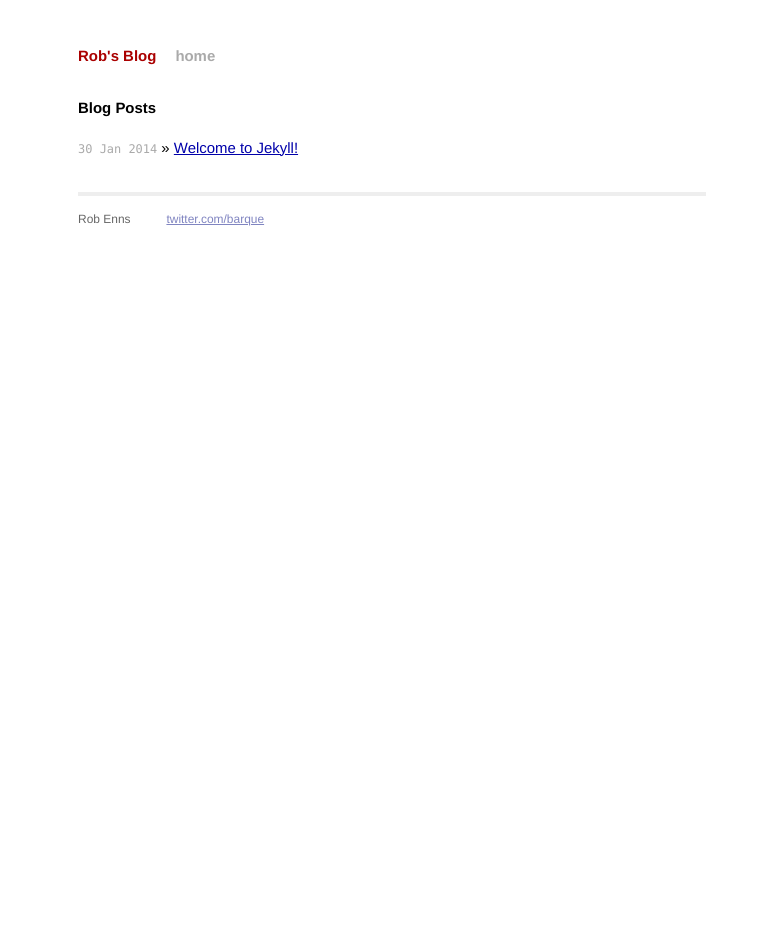
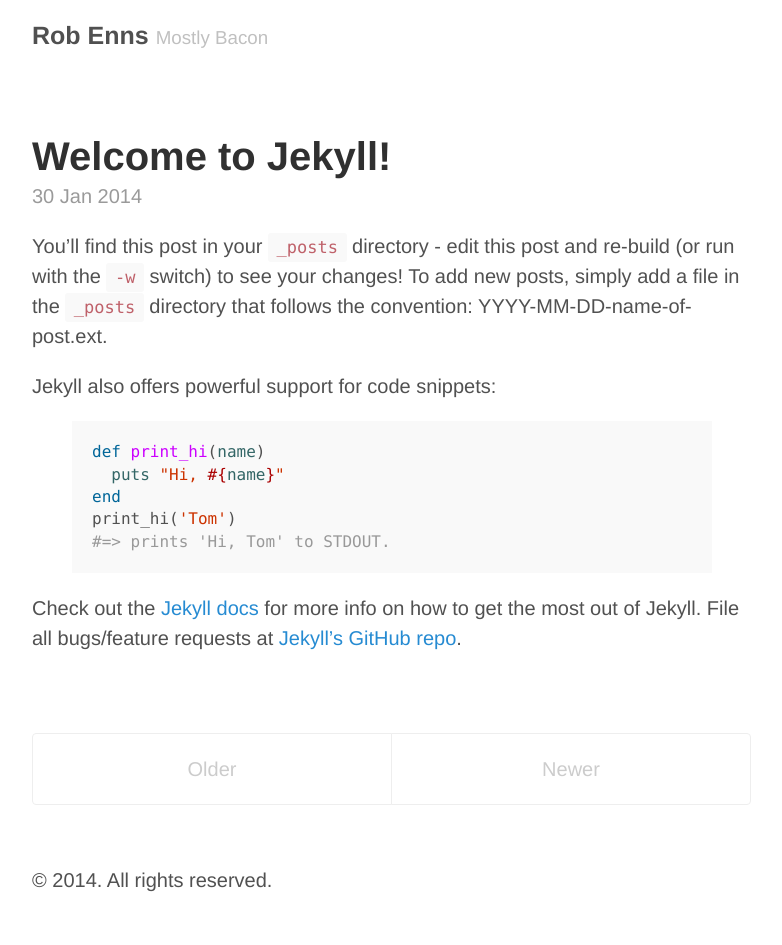
Before and after one commit to rpe/rpe.github.io, a Jekyll site: the page built from index.html, in a window 1280 px wide. Shown: the whole page, without its empty margins (248-1030 px from the left). Built offline with Jekyll 4.4.1, drawn with Linux system fonts in a browser that asks for light colours; Markdown is read by kramdown in place of the engine named in the settings; the list of posts is cut into pages by our own code; after the commit the page ends 915 px from its top, so only the background shows below that.

Commit message:
Integrate Poole.

```diff
--- a/_config.yml
+++ b/_config.yml
@@ -1,3 +1,24 @@
 name: Rob's Blog
 markdown: redcarpet
 pygments: true
+
+# Permalinks
+permalink:        pretty
+
+# Setup
+title:            'Rob Enns'
+tagline:          'Mostly Bacon'
+description:      ''
+url:              http://rpe.me
+
+author:
+  name:           'Rob Enns'
+  url:            https://twitter.com/barque
+
+paginate:         1
+
+# Custom vars
+version:          1.0.0
+
+github:
+  repo:           https://github.com/rpe/rpe.github.io
--- /dev/null
+++ b/_includes/head.html
@@ -0,0 +1,26 @@
+<head>
+  <link href="http://gmpg.org/xfn/11" rel="profile">
+  <meta http-equiv="content-type" content="text/html; charset=utf-8">
+
+  <!-- Enable responsiveness on mobile devices-->
+  <meta name="viewport" content="width=device-width, initial-scale=1.0, maximum-scale=1">
+
+  <title>
+    {% if page.title == "Home" %}
+      {{ site.title }} &middot; {{ site.tagline }}
+    {% else %}
+      {{ page.title }} &middot; {{ site.title }}
+    {% endif %}
+  </title>
+
+  <!-- CSS -->
+  <link rel="stylesheet" href="/public/css/poole.css">
+  <link rel="stylesheet" href="/public/css/syntax.css">
+
+  <!-- Icons -->
+  <link rel="apple-touch-icon-precomposed" sizes="144x144" href="/public/apple-touch-icon-144-precomposed.png">
+                                 <link rel="shortcut icon" href="/public/favicon.ico">
+
+  <!-- RSS -->
+  <link rel="alternate" type="application/rss+xml" title="RSS" href="/atom.xml">
+</head>
--- a/_layouts/default.html
+++ b/_layouts/default.html
@@ -1,39 +1,24 @@
 <!DOCTYPE html>
-<html>
-    <head>
-        <meta charset="utf-8">
-        <meta http-equiv="X-UA-Compatible" content="IE=edge,chrome=1">
-        <title>{{ page.title }}</title>
-        <meta name="viewport" content="width=device-width">
+<html xmlns="http://www.w3.org/1999/xhtml" xml:lang="en" lang="en-us">
 
-        <!-- syntax highlighting CSS -->
-        <link rel="stylesheet" href="/css/syntax.css">
+  {% include head.html %}
 
-        <!-- Custom CSS -->
-        <link rel="stylesheet" href="/css/main.css">
-
-    </head>
   <body>
 
-        <div class="site">
-          <div class="header">
-            <h1 class="title"><a href="/">{{ site.name }}</a></h1>
-            <a class="extra" href="/">home</a>
+    <div class="container content">
+      <div class="masthead">
+        <h3 class="masthead-title">
+          <a href="/" title="Home">{{ site.title }}</a>
+          <small>{{ site.tagline }}</small>
+        </h3>
       </div>
 
       {{ content }}
 
       <div class="footer">
-            <div class="contact">
         <p>
-                Rob Enns<br />
+          &copy; {{ site.time | date: '%Y' }}. All rights reserved.
         </p>
-            </div>
-            <div class="contact">
-              <p>
-                <a href="https://twitter.com/barque">twitter.com/barque</a><br />
-              </p>
-            </div>
       </div>
     </div>
 
--- a/index.html
+++ b/index.html
@@ -1,13 +1,37 @@
 ---
 layout: default
-title: Your New Jekyll Site
+title: Home
 ---
 
-<div id="home">
-  <h1>Blog Posts</h1>
-  <ul class="posts">
-    {% for post in site.posts %}
-      <li><span>{{ post.date | date_to_string }}</span> &raquo; <a href="{{ post.url }}">{{ post.title }}</a></li>
-    {% endfor %}
-  </ul>
+<div class="posts">
+  {% for post in paginator.posts %}
+  <div class="post">
+    <h1 class="post-title">
+      <a href="{{ post.url }}">
+        {{ post.title }}
+      </a>
+    </h1>
+
+    <span class="post-date">{{ post.date | date_to_string }}</span>
+
+    {{ post.content }}
+  </div>
+  {% endfor %}
 </div>
+
+<div class="pagination">
+  {% if paginator.next_page %}
+    <a class="pagination-item older" href="/page{{paginator.next_page}}">Older</a>
+  {% else %}
+    <span class="pagination-item older">Older</span>
+  {% endif %}
+  {% if paginator.previous_page %}
+    {% if paginator.page == 2 %}
+      <a class="pagination-item newer" href="/">Newer</a>
+    {% else %}
+      <a class="pagination-item newer" href="/page{{paginator.previous_page}}">Newer</a>
+    {% endif %}
+  {% else %}
+    <span class="pagination-item newer">Newer</span>
+  {% endif %}
+</div>
--- /dev/null
+++ b/public/css/poole.css
@@ -0,0 +1,403 @@
+/*
+ *                        ___
+ *                       /\_ \
+ *  _____     ___     ___\//\ \      __
+ * /\ '__`\  / __`\  / __`\\ \ \   /'__`\
+ * \ \ \_\ \/\ \_\ \/\ \_\ \\_\ \_/\  __/
+ *  \ \ ,__/\ \____/\ \____//\____\ \____\
+ *   \ \ \/  \/___/  \/___/ \/____/\/____/
+ *    \ \_\
+ *     \/_/
+ *
+ * Designed, built, and released under MIT license by @mdo. Learn more at
+ * https://github.com/poole/poole.
+ */
+
+
+/*
+ * Contents
+ *
+ * Body resets
+ * Custom type
+ * Messages
+ * Container
+ * Masthead
+ * Posts and pages
+ * Pagination
+ * Reverse layout
+ * Themes
+ */
+
+
+/*
+ * Body resets
+ *
+ * Update the foundational and global aspects of the page.
+ */
+
+* {
+  -webkit-box-sizing: border-box;
+     -moz-box-sizing: border-box;
+          box-sizing: border-box;
+}
+
+html,
+body {
+  margin: 0;
+  padding: 0;
+}
+
+html {
+  font-family: "Helvetica Neue", Helvetica, Arial, sans-serif;
+  font-size: 16px;
+  line-height: 1.5;
+}
+@media (min-width: 38rem) {
+  html {
+    font-size: 20px;
+  }
+}
+
+body {
+  color: #515151;
+  background-color: #fff;
+  -webkit-text-size-adjust: 100%;
+      -ms-text-size-adjust: 100%;
+}
+
+/* No `:visited` state is required by default (browsers will use `a`) */
+a {
+  color: #268bd2;
+  text-decoration: none;
+}
+/* `:focus` is linked to `:hover` for basic accessibility */
+a:hover,
+a:focus {
+  text-decoration: underline;
+}
+
+/* Headings */
+h1, h2, h3, h4, h5, h6 {
+  margin-bottom: .5rem;
+  font-weight: bold;
+  line-height: 1.25;
+  color: #313131;
+  text-rendering: optimizeLegibility;
+}
+h1 {
+  font-size: 2rem;
+}
+h2 {
+  margin-top: 1rem;
+  font-size: 1.5rem;
+}
+h3 {
+  margin-top: 1.5rem;
+  font-size: 1.25rem;
+}
+h4, h5, h6 {
+  margin-top: 1rem;
+  font-size: 1rem;
+}
+
+/* Body text */
+p {
+  margin-top: 0;
+  margin-bottom: 1rem;
+}
+
+strong {
+  color: #303030;
+}
+
+
+/* Lists */
+ul, ol, dl {
+  margin-top: 0;
+  margin-bottom: 1rem;
+}
+
+dt {
+  font-weight: bold;
+}
+dd {
+  margin-bottom: .5rem;
+}
+
+/* Misc */
+hr {
+  position: relative;
+  margin: 1.5rem 0;
+  border: 0;
+  border-top: 1px solid #eee;
+  border-bottom: 1px solid #fff;
+}
+
+abbr {
+  font-size: 85%;
+  font-weight: bold;
+  color: #555;
+  text-transform: uppercase;
+}
+abbr[title] {
+  cursor: help;
+  border-bottom: 1px dotted #e5e5e5;
+}
+
+/* Code */
+code,
+pre {
+  font-family: Menlo, Monaco, "Courier New", monospace;
+}
+code {
+  padding: .25em .5em;
+  font-size: 85%;
+  color: #bf616a;
+  background-color: #f9f9f9;
+  border-radius: 3px;
+}
+pre {
+  display: block;
+  margin-top: 0;
+  margin-bottom: 1rem;
+  padding: 1rem;
+  font-size: .8rem;
+  line-height: 1.4;
+  white-space: pre;
+  white-space: pre-wrap;
+  word-break: break-all;
+  word-wrap: break-word;
+  background-color: #f9f9f9;
+}
+pre code {
+  padding: 0;
+  font-size: 100%;
+  color: inherit;
+  background-color: transparent;
+}
+.highlight {
+  margin-bottom: 1rem;
+  border-radius: 4px;
+}
+.highlight pre {
+  margin-bottom: 0;
+}
+
+/* Quotes */
+blockquote {
+  padding: .5rem 1rem;
+  margin: .8rem 0;
+  color: #7a7a7a;
+  border-left: .25rem solid #e5e5e5;
+}
+blockquote p:last-child {
+  margin-bottom: 0;
+}
+@media (min-width: 30rem) {
+  blockquote {
+    padding-right: 5rem;
+    padding-left: 1.25rem;
+  }
+}
+
+img {
+  display: block;
+  max-width: 100%;
+  margin: 0 0 1rem;
+  border-radius: 5px;
+}
+
+/* Tables */
+table {
+  margin-bottom: 1rem;
+  width: 100%;
+  border: 1px solid #e5e5e5;
+  border-collapse: collapse;
+}
+td,
+th {
+  padding: .25rem .5rem;
+  border: 1px solid #e5e5e5;
+}
+tbody tr:nth-child(odd) td,
+tbody tr:nth-child(odd) th {
+  background-color: #f9f9f9;
+}
+
+
+/*
+ * Custom type
+ *
+ * Extend paragraphs with `.lead` for larger introductory text.
+ */
+
+.lead {
+  font-size: 1.25rem;
+  font-weight: 300;
+}
+
+
+/*
+ * Messages
+ *
+ * Show alert messages to users. You may add it to single elements like a `<p>`,
+ * or to a parent if there are multiple elements to show.
+ */
+
+.message {
+  margin-bottom: 1rem;
+  padding: 1rem;
+  color: #717171;
+  background-color: #f9f9f9;
+}
+
+
+/*
+ * Container
+ *
+ * Center the page content.
+ */
+
+.container {
+  max-width: 38rem;
+  padding-left:  1rem;
+  padding-right: 1rem;
+  margin-left:  auto;
+  margin-right: auto;
+}
+
+
+/*
+ * Masthead
+ *
+ * Super small header above the content for site name and short description.
+ */
+
+.masthead {
+  padding-top:    1rem;
+  padding-bottom: 1rem;
+  margin-bottom: 3rem;
+}
+.masthead-title {
+  margin-top: 0;
+  margin-bottom: 0;
+  color: #505050;
+}
+.masthead-title a {
+  color: #505050;
+}
+.masthead-title small {
+  font-size: 75%;
+  font-weight: 400;
+  color: #c0c0c0;
+  letter-spacing: 0;
+}
+
+
+/*
+ * Posts and pages
+ *
+ * Each post is wrapped in `.post` and is used on default and post layouts. Each
+ * page is wrapped in `.page` and is only used on the page layout.
+ */
+
+.page,
+.post {
+  margin-bottom: 4em;
+}
+
+/* Blog post or page title */
+.page-title,
+.post-title,
+.post-title a {
+  color: #303030;
+}
+.page-title,
+.post-title {
+  margin-top: 0;
+}
+
+/* Meta data line below post title */
+.post-date {
+  display: block;
+  margin-top: -.5rem;
+  margin-bottom: 1rem;
+  color: #9a9a9a;
+}
+
+/* Related posts */
+.related {
+  padding-top: 2rem;
+  padding-bottom: 2rem;
+  border-top: 1px solid #eee;
+}
+.related-posts {
+  padding-left: 0;
+  list-style: none;
+}
+.related-posts h3 {
+  margin-top: 0;
+}
+.related-posts li small {
+  font-size: 75%;
+  color: #999;
+}
+.related-posts li a:hover {
+  color: #268bd2;
+  text-decoration: none;
+}
+.related-posts li a:hover small {
+  color: inherit;
+}
+
+
+/*
+ * Pagination
+ *
+ * Super lightweight (HTML-wise) blog pagination. `span`s are provide for when
+ * there are no more previous or next posts to show.
+ */
+
+.pagination {
+  overflow: hidden; /* clearfix */
+  margin-left: -1rem;
+  margin-right: -1rem;
+  font-family: "PT Sans", Helvetica, Arial, sans-serif;
+  color: #ccc;
+  text-align: center;
+}
+
+/* Pagination items can be `span`s or `a`s */
+.pagination-item {
+  display: block;
+  padding: 1rem;
+  border: 1px solid #eee;
+}
+.pagination-item:first-child {
+  margin-bottom: -1px;
+}
+
+/* Only provide a hover state for linked pagination items */
+a.pagination-item:hover {
+  background-color: #f5f5f5;
+}
+
+@media (min-width: 30rem) {
+  .pagination {
+    margin: 3rem 0;
+  }
+  .pagination-item {
+    float: left;
+    width: 50%;
+  }
+  .pagination-item:first-child {
+    margin-bottom: 0;
+    border-top-left-radius:    4px;
+    border-bottom-left-radius: 4px;
+  }
+  .pagination-item:last-child {
+    margin-left: -1px;
+    border-top-right-radius:    4px;
+    border-bottom-right-radius: 4px;
+  }
+}
--- /dev/null
+++ b/public/css/syntax.css
@@ -0,0 +1,66 @@
+.hll { background-color: #ffffcc }
+ /*{ background: #f0f3f3; }*/
+.c { color: #999; } /* Comment */
+.err { color: #AA0000; background-color: #FFAAAA } /* Error */
+.k { color: #006699; } /* Keyword */
+.o { color: #555555 } /* Operator */
+.cm { color: #0099FF; font-style: italic } /* Comment.Multiline */
+.cp { color: #009999 } /* Comment.Preproc */
+.c1 { color: #999; } /* Comment.Single */
+.cs { color: #999; } /* Comment.Special */
+.gd { background-color: #FFCCCC; border: 1px solid #CC0000 } /* Generic.Deleted */
+.ge { font-style: italic } /* Generic.Emph */
+.gr { color: #FF0000 } /* Generic.Error */
+.gh { color: #003300; } /* Generic.Heading */
+.gi { background-color: #CCFFCC; border: 1px solid #00CC00 } /* Generic.Inserted */
+.go { color: #AAAAAA } /* Generic.Output */
+.gp { color: #000099; } /* Generic.Prompt */
+.gs { } /* Generic.Strong */
+.gu { color: #003300; } /* Generic.Subheading */
+.gt { color: #99CC66 } /* Generic.Traceback */
+.kc { color: #006699; } /* Keyword.Constant */
+.kd { color: #006699; } /* Keyword.Declaration */
+.kn { color: #006699; } /* Keyword.Namespace */
+.kp { color: #006699 } /* Keyword.Pseudo */
+.kr { color: #006699; } /* Keyword.Reserved */
+.kt { color: #007788; } /* Keyword.Type */
+.m { color: #FF6600 } /* Literal.Number */
+.s { color: #d44950 } /* Literal.String */
+.na { color: #4f9fcf } /* Name.Attribute */
+.nb { color: #336666 } /* Name.Builtin */
+.nc { color: #00AA88; } /* Name.Class */
+.no { color: #336600 } /* Name.Constant */
+.nd { color: #9999FF } /* Name.Decorator */
+.ni { color: #999999; } /* Name.Entity */
+.ne { color: #CC0000; } /* Name.Exception */
+.nf { color: #CC00FF } /* Name.Function */
+.nl { color: #9999FF } /* Name.Label */
+.nn { color: #00CCFF; } /* Name.Namespace */
+.nt { color: #2f6f9f; } /* Name.Tag */
+.nv { color: #003333 } /* Name.Variable */
+.ow { color: #000000; } /* Operator.Word */
+.w { color: #bbbbbb } /* Text.Whitespace */
+.mf { color: #FF6600 } /* Literal.Number.Float */
+.mh { color: #FF6600 } /* Literal.Number.Hex */
+.mi { color: #FF6600 } /* Literal.Number.Integer */
+.mo { color: #FF6600 } /* Literal.Number.Oct */
+.sb { color: #CC3300 } /* Literal.String.Backtick */
+.sc { color: #CC3300 } /* Literal.String.Char */
+.sd { color: #CC3300; font-style: italic } /* Literal.String.Doc */
+.s2 { color: #CC3300 } /* Literal.String.Double */
+.se { color: #CC3300; } /* Literal.String.Escape */
+.sh { color: #CC3300 } /* Literal.String.Heredoc */
+.si { color: #AA0000 } /* Literal.String.Interpol */
+.sx { color: #CC3300 } /* Literal.String.Other */
+.sr { color: #33AAAA } /* Literal.String.Regex */
+.s1 { color: #CC3300 } /* Literal.String.Single */
+.ss { color: #FFCC33 } /* Literal.String.Symbol */
+.bp { color: #336666 } /* Name.Builtin.Pseudo */
+.vc { color: #003333 } /* Name.Variable.Class */
+.vg { color: #003333 } /* Name.Variable.Global */
+.vi { color: #003333 } /* Name.Variable.Instance */
+.il { color: #FF6600 } /* Literal.Number.Integer.Long */
+
+.css .o,
+.css .o + .nt,
+.css .nt + .nt { color: #999; }
```
Also changed, not shown: 404.html (added, +9 -0 lines), _layouts/page.html (added, +8 -0 lines), _layouts/post.html (+19 -3 lines), about.md (added, +30 -0 lines), atom.xml (added, +28 -0 lines), public/apple-touch-icon-144-precomposed.png (added), public/favicon.ico (added). Lines whose indentation alone changed are shown as unchanged.
